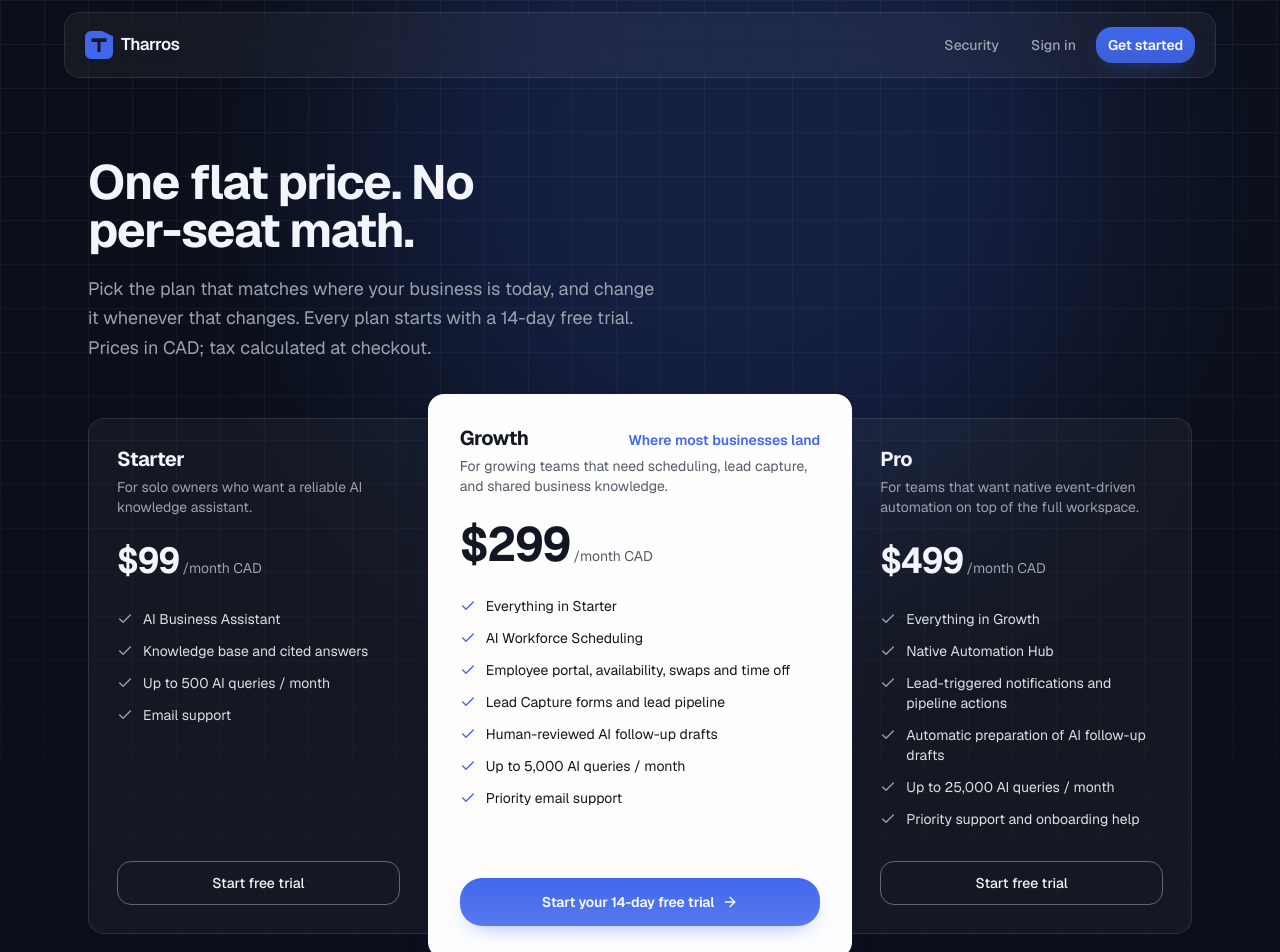
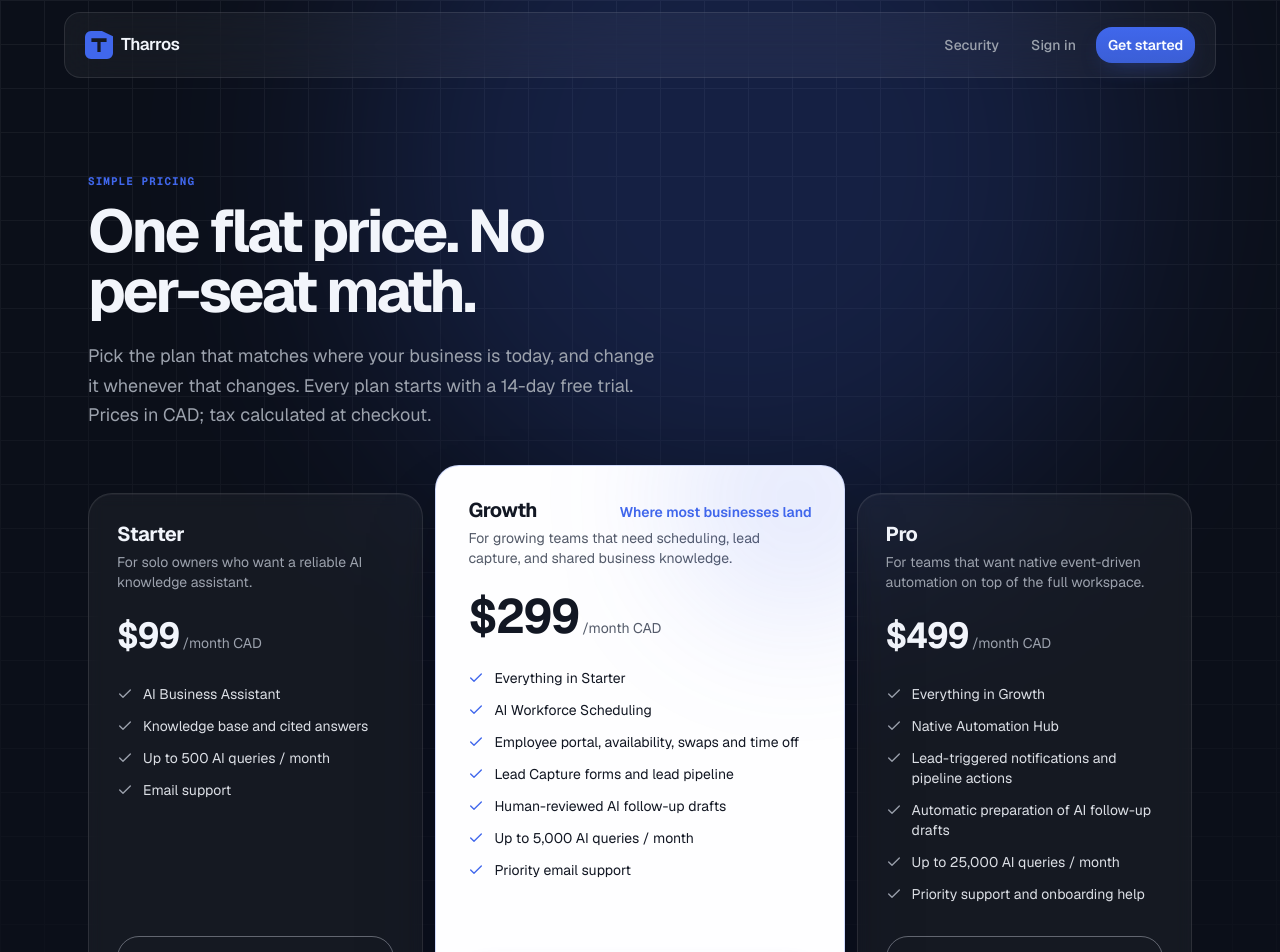
Before and after one commit to TharrosDev/Tharros-Platform, a Next.js app in the folder apps/web/: page /pricing in a window 1280 px wide. Shown: the top 952 px of the page. Built offline with nearby package versions, Linux system fonts and the light colour scheme; no server answers.

Commit message:
style(marketing): redesign pricing ladder

```diff
--- a/apps/web/src/app/(marketing)/pricing/page.tsx
+++ b/apps/web/src/app/(marketing)/pricing/page.tsx
@@ -42,9 +42,10 @@ export default function PricingPage() {
       <MarketingBackdrop />
       <MarketingHeader />
 
-      <section className="relative mx-auto w-full max-w-6xl px-6 pt-14 pb-20 sm:pt-20">
+      <section className="relative mx-auto w-full max-w-6xl px-6 pb-24 pt-20 sm:pt-24">
         <div className="max-w-2xl">
-          <h1 className="text-4xl font-bold tracking-tight text-balance sm:text-5xl">
+          <p className="type-meta text-primary">Simple pricing</p>
+          <h1 className="mt-3 text-5xl font-bold tracking-[-0.05em] text-balance sm:text-6xl">
             One flat price. No per-seat math.
           </h1>
           <p className="text-sidebar-muted-foreground mt-5 max-w-xl text-lg leading-relaxed text-pretty">
@@ -55,11 +56,11 @@ export default function PricingPage() {
         </div>
 
         {/* The ladder: Growth is the light panel punched out of the dark page. */}
-        <div className="mt-14 grid items-stretch gap-4 lg:grid-cols-[1fr_1.25fr_1fr] lg:gap-0">
+        <div className="mt-16 grid items-stretch gap-4 lg:grid-cols-[1fr_1.22fr_1fr] lg:gap-3">
           {starter ? <QuietPlan plan={starter} side="left" /> : null}
 
           {growth ? (
-            <div className="bg-card text-card-foreground shadow-card-hover relative z-10 flex flex-col rounded-2xl p-7 sm:p-8 lg:-my-6 lg:rounded-2xl">
+            <div className="bg-card text-card-foreground shadow-modal relative z-10 flex flex-col overflow-hidden rounded-3xl border border-primary/25 p-7 before:pointer-events-none before:absolute before:-right-20 before:-top-24 before:size-64 before:rounded-full before:bg-primary/12 before:blur-3xl sm:p-8 lg:-my-7">
               <div className="flex items-baseline justify-between gap-3">
                 <h2 className="type-h2">{growth.name}</h2>
                 <span className="text-primary text-sm font-semibold">
@@ -136,8 +137,8 @@ function QuietPlan({ plan, side }: { plan: (typeof PLANS)[number]; side: "left"
   return (
     <div
       className={cn(
-        "flex flex-col rounded-2xl border border-white/10 bg-white/[0.04] p-7",
-        side === "left" ? "lg:rounded-r-none lg:border-r-0" : "lg:rounded-l-none lg:border-l-0",
+        "flex flex-col rounded-3xl border border-white/10 bg-white/[0.045] p-7 shadow-[inset_0_1px_0_rgba(255,255,255,0.045)] backdrop-blur-sm transition-[background-color,border-color,transform] hover:-translate-y-1 hover:border-white/20 hover:bg-white/[0.065]",
+        side === "left" ? "" : "",
       )}
     >
       <h2 className="type-h2">{plan.name}</h2>
@@ -163,7 +164,7 @@ function QuietPlan({ plan, side }: { plan: (typeof PLANS)[number]; side: "left"
         href="/signup"
         className={cn(
           "border-border/40 text-sidebar-foreground hover:bg-white/10 focus-visible:ring-sidebar-ring/50",
-          "mt-8 inline-flex h-11 w-full items-center justify-center rounded-md border text-sm font-medium outline-none transition-colors focus-visible:ring-[3px]",
+          "mt-8 inline-flex h-11 w-full items-center justify-center rounded-xl border text-sm font-semibold outline-none transition-[background-color,border-color,transform] hover:-translate-y-px focus-visible:ring-[4px]",
         )}
       >
         Start free trial
```
